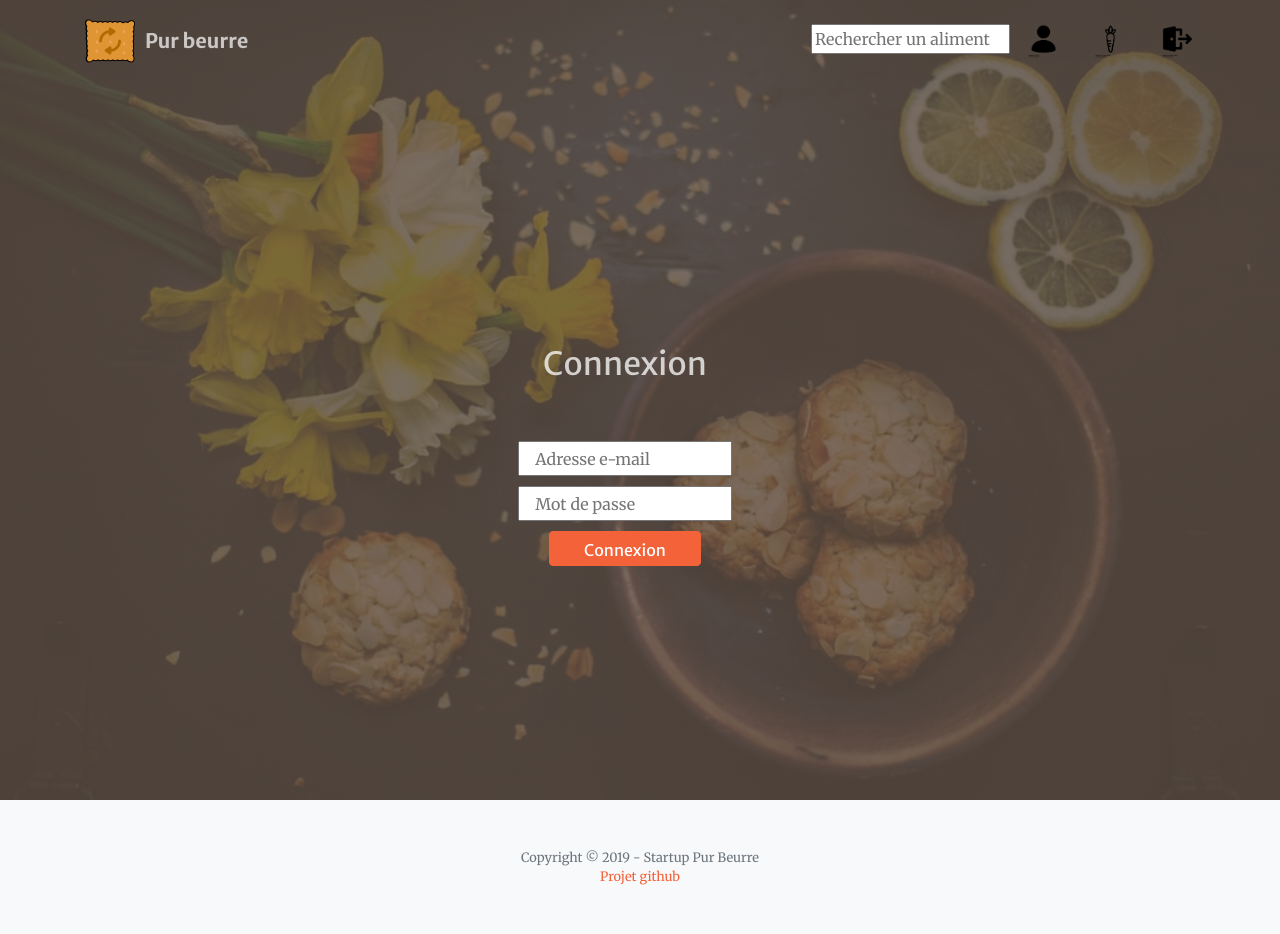
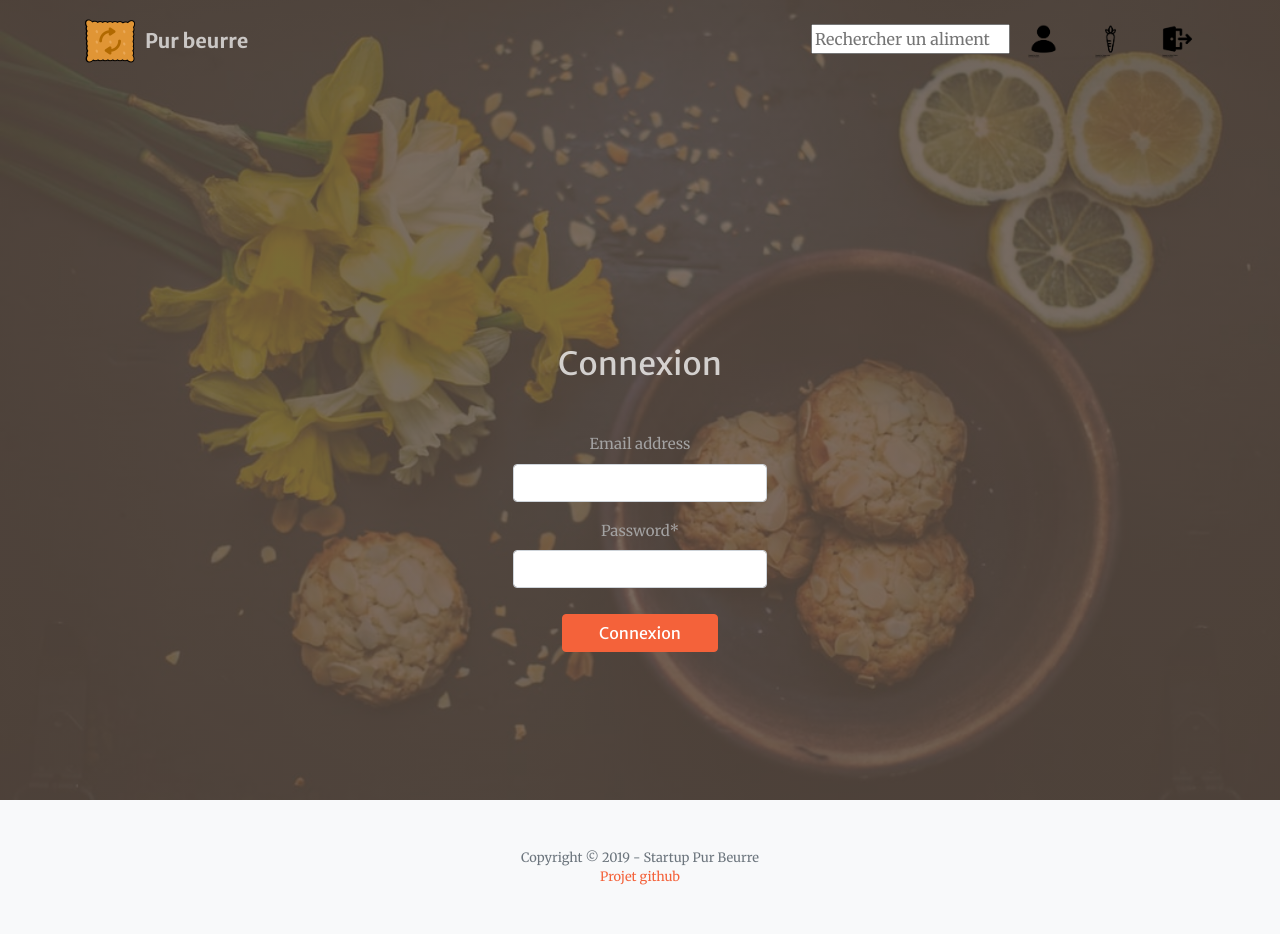
Before and after one commit to jringenbach/Project_8, a Django app: page /openfoodfacts/connexion in a window 1280 px wide. Run offline with Django 3.2, Linux system fonts and the light colour scheme; parts of the project's set-up code (start-up, migrations or seed data) failed here and were passed over; some libraries are stand-ins or nearby versions.

Commit message:
Form finalized with django-crispy-forms

```diff
--- a/purbeurre/openfoodfacts/forms.py
+++ b/purbeurre/openfoodfacts/forms.py
@@ -4,7 +4,16 @@
 
 
 
-class UserForm(forms.ModelForm):
+class ConnexionForm(forms.ModelForm):
+    """Form that we use to help user to connect to the website"""
+
+    class Meta:
+        model = User
+        fields = ["email","password"]
+        exclude = ("username", "groups", "user_permissions", "is_staff", "is_active", "is_superuser", "last_login", "date_joined", "first_name", "last_name")
+
+
+class CreateAccountForm(forms.ModelForm):
     """Form that we use for users to create their account"""
 
     password = forms.CharField(widget=forms.PasswordInput())
--- a/purbeurre/openfoodfacts/static/openfoodfacts/css/connexion.css
+++ /dev/null
@@ -1,8 +0,0 @@
-#connexion-form{
-    width : 100%;
-}
-
-.input-connexion{
-    height : 35px;
-    margin-top : 10px;
-}
--- a/purbeurre/openfoodfacts/static/openfoodfacts/css/create_account.css
+++ /dev/null
@@ -1,4 +0,0 @@
-label{
-    color : rgb(163, 162, 162);
-    font-size : 15px;
-}
--- /dev/null
+++ b/purbeurre/openfoodfacts/static/openfoodfacts/css/form.css
@@ -0,0 +1,9 @@
+/* Submit button */
+.input-connexion{
+    margin-top : 10px;
+}
+
+label{
+    color : rgb(163, 162, 162);
+    font-size : 15px;
+}
--- a/purbeurre/openfoodfacts/templates/openfoodfacts/connexion.html
+++ b/purbeurre/openfoodfacts/templates/openfoodfacts/connexion.html
@@ -1,9 +1,10 @@
 {% extends "openfoodfacts/index.html" %}
 {% load static %}
+{% load crispy_forms_tags %}
 
 {% block css %}
   <!-- Personal theme-->
-  <link href="{% static 'openfoodfacts/css/connexion.css' %}" rel="stylesheet">
+  <link href="{% static 'openfoodfacts/css/form.css' %}" rel="stylesheet">
 {% endblock %}
 
 {% block header %}
@@ -12,12 +13,18 @@
     <form class="col-6 h-25 justify-content-center align-self-center text-center">
         <h2 class="text-white-75 font-weight-light mb-5">Connexion</h2>
 
-        <div class="row justify-content-center">
-            <input class="col-4 input-connexion" type="text" placeholder="Adresse e-mail"/>
+        <!--Username/email field-->
+        <div class="form-row justify-content-center">
+            <div class="col-5">
+              {{ form.email|as_crispy_field }}
+            </div>
         </div>
 
-        <div class="row justify-content-center">
-            <input class="col-4 input-connexion" type="password" placeholder="Mot de passe" />
+        <!--Password field-->
+        <div class="form-row justify-content-center">
+            <div class="col-5">
+              {{ form.password|as_crispy_field }}
+            </div>
         </div>
 
         <input class="row btn btn-primary input-connexion col-3" type="button" value="Connexion" />
--- a/purbeurre/openfoodfacts/views.py
+++ b/purbeurre/openfoodfacts/views.py
@@ -1,6 +1,7 @@
 from django.shortcuts import render
 from django.http import HttpResponse
-from .forms import UserForm
+from django.contrib.auth.models import User
+from .forms import CreateAccountForm, ConnexionForm
 
 
 
@@ -14,21 +15,25 @@
 
 def connexion(request):
     """Connexion page where user can log in"""
+    form = ConnexionForm(request.POST or None)
 
-    return render(request, "openfoodfacts/connexion.html")
+    if form.is_valid():
+        pass
+
+    return render(request, "openfoodfacts/connexion.html", locals())
 
 
 
 def create_account(request):
     """Page where users can create their account"""
 
-    form = UserForm(request.POST or None)
+    form = CreateAccountForm(request.POST or None)
 
     if form.is_valid():
         username = form.cleaned_data["username"]
         password = form.cleaned_data["password"]
         email = form.cleaned_data["email"]
-        form.save()
+        User.objects.create_user(username=username, password=password, email=email)
 
         envoi = True
 
--- a/purbeurre/purbeurre/settings.py
+++ b/purbeurre/purbeurre/settings.py
@@ -38,8 +38,11 @@
     'django.contrib.sessions',
     'django.contrib.messages',
     'django.contrib.staticfiles',
-    'openfoodfacts'
+    'openfoodfacts',
+    'crispy_forms'
 ]
+
+CRISPY_TEMPLATE_PACK = "bootstrap4"
 
 MIDDLEWARE = [
     'django.middleware.security.SecurityMiddleware',
--- a/requirements.txt
+++ b/requirements.txt
@@ -1,3 +1,4 @@
 django
+django-crispy-forms
 psycopg2
 pytest
```
Also changed, not shown: purbeurre/openfoodfacts/models.py (+6 -3 lines), purbeurre/openfoodfacts/templates/openfoodfacts/base.html (deleted, +0 -8 lines), purbeurre/openfoodfacts/templates/openfoodfacts/create_account.html (+24 -2 lines).
